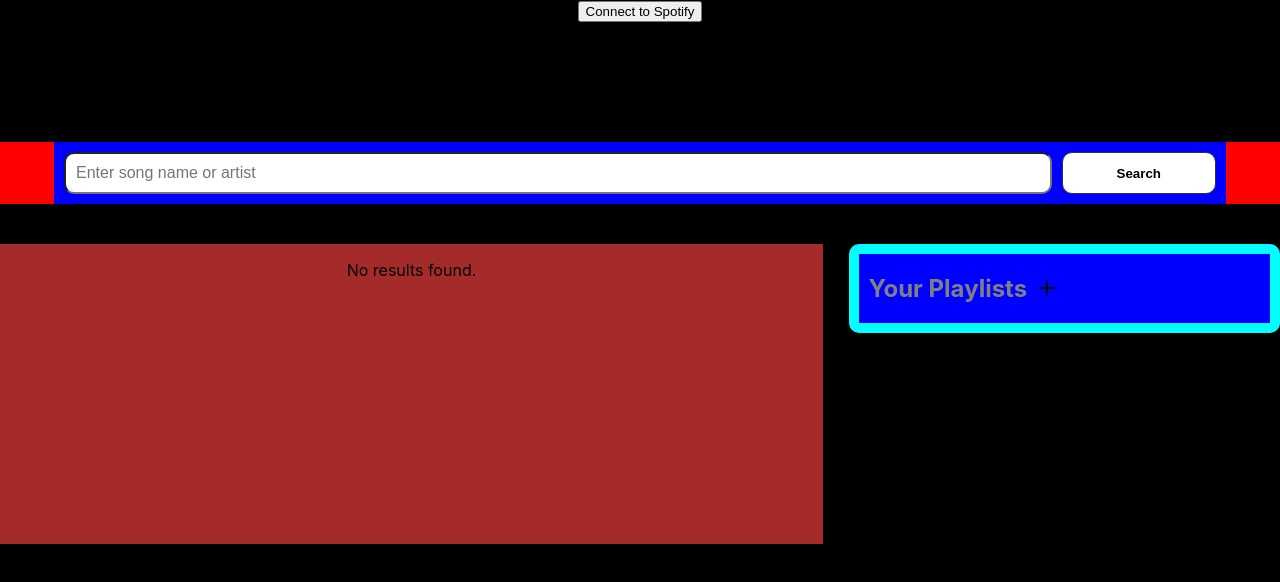
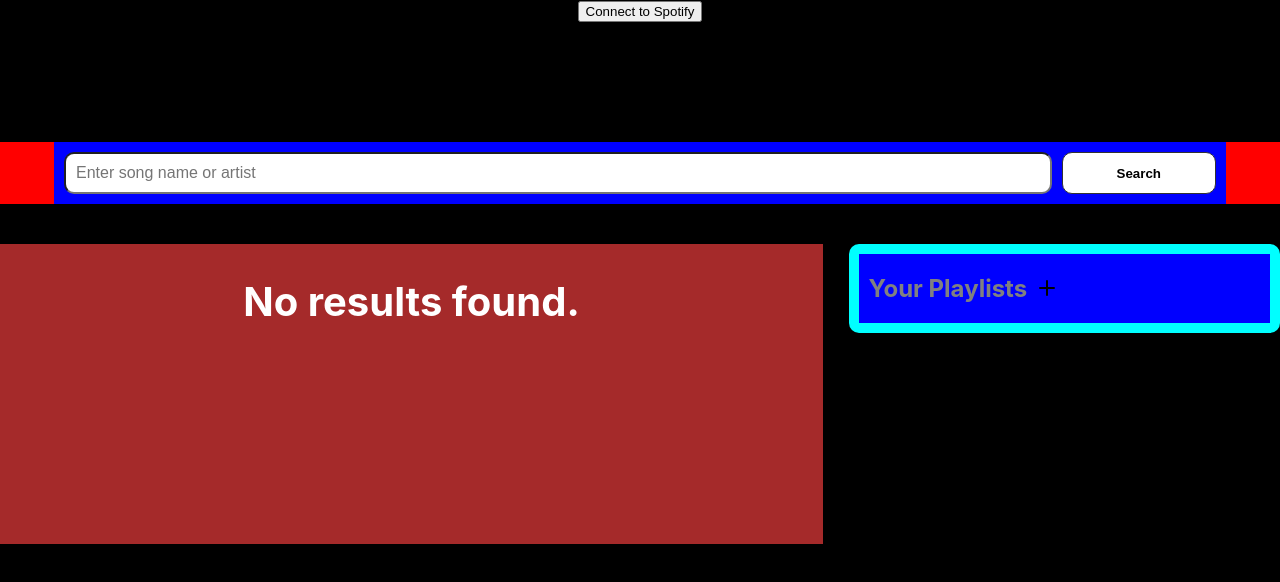
Before and after one commit to fivefootwan/playlistapp_practice, a React (Create React App) app: page / in a window 1280 px wide. Shown: the top 582 px of the page. Built offline with nearby package versions, Linux system fonts and the light colour scheme.

Commit message:
Edit styles #2

```diff
--- a/src/components/SearchResult.js
+++ b/src/components/SearchResult.js
@@ -22,12 +22,13 @@ function SearchResult({ tracks, playlists, addTrackToPlaylist }) {
     <div className={styles.Result}> {/* ✅ Always render container to keep layout consistent */}
 
       {(!tracks || tracks.length === 0) ? ( // ✅ Conditional content rendering only
-        <p>No results found.</p>            // ✅ Instead of returning early, show message here
+        <h2 className={styles.ResultTitle}>No results found.</h2>            // ✅ Instead of returning early, show message here
       ) : (
 
       <div className={styles.TrackList}>
       {tracks.map((track) => (
         <div key={track.id} className={styles.TrackItem}>
+
           <h2 className={styles.ResultTitle}>Results</h2>
           <div className={styles.TrackInfo}>
             <p>{track.name}</p>
--- a/src/components/SearchResult.module.css
+++ b/src/components/SearchResult.module.css
@@ -8,7 +8,7 @@
     min-height: 300px;
   }
 
-.Tracklist{
+.TrackItem{
     background-color: green;
     text-align: left;
     display: flex;
@@ -22,6 +22,7 @@
 
 .TrackInfo{
     color: white;
+
 }
 
 .Line {
```
